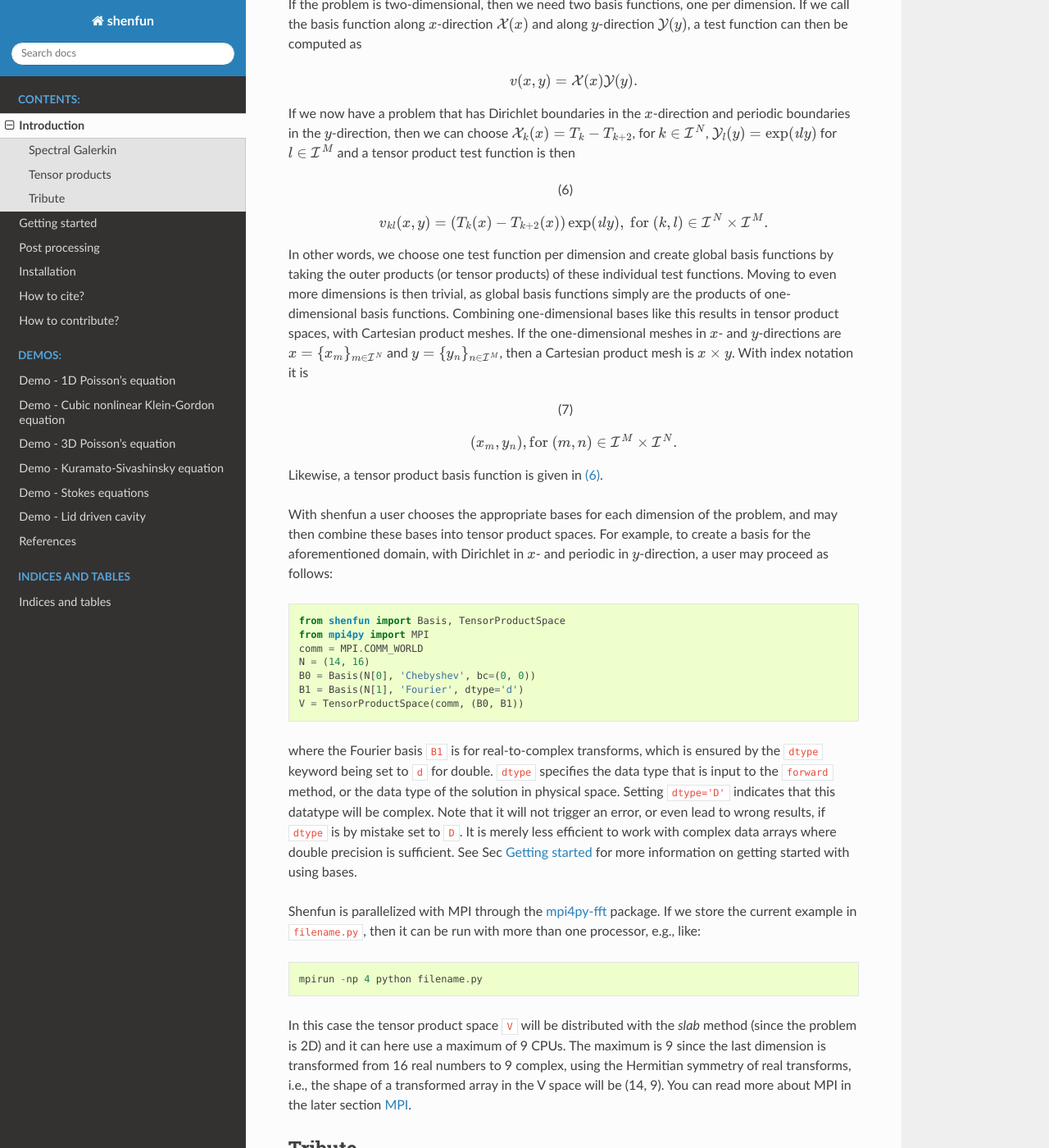
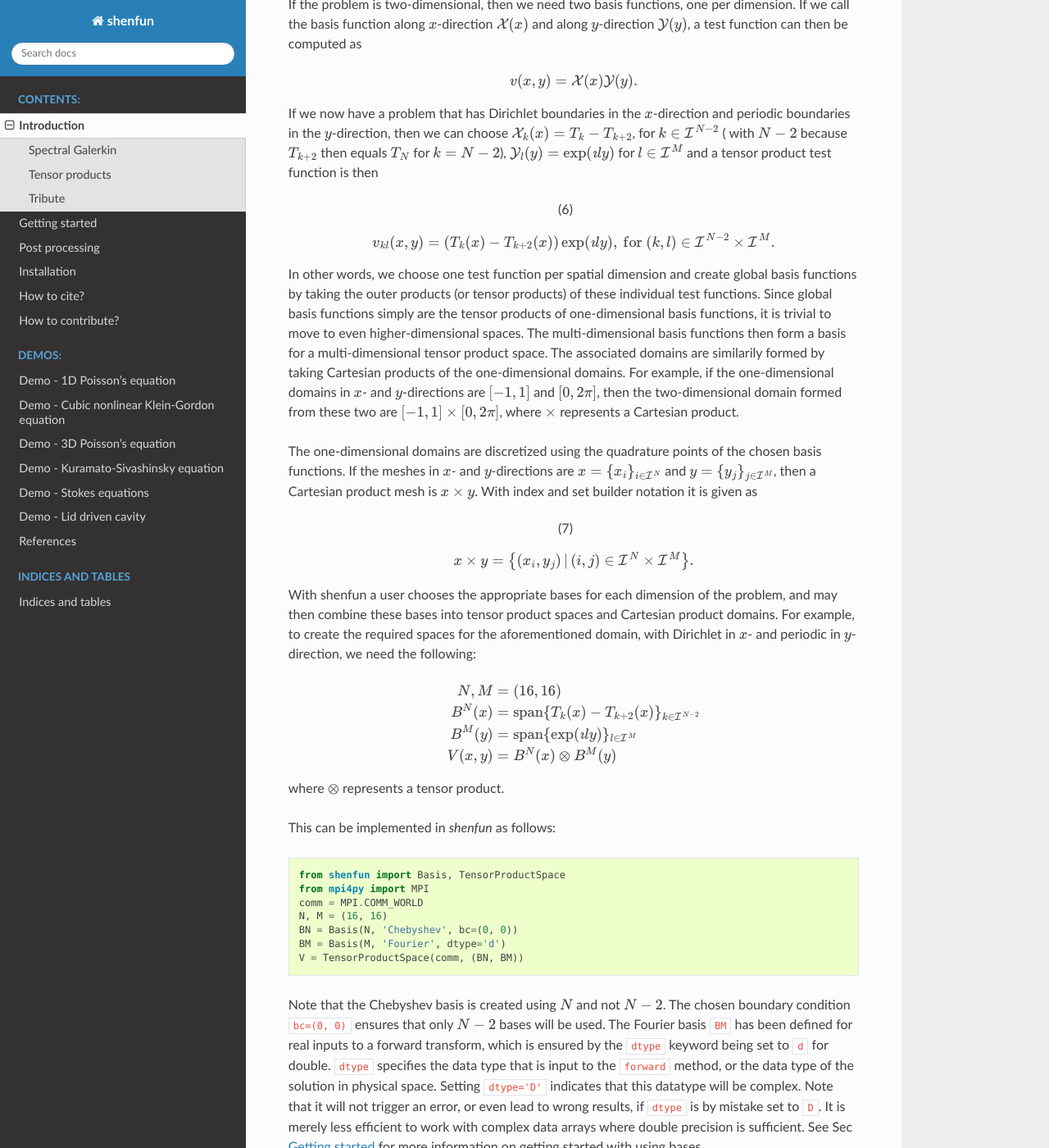
Before and after one commit to spectralDNS/shenfun, a Sphinx documentation site: the page built from docs/source/introduction.rst, in a window 1280 px wide and 1400 px high, scrolled down 2261 px. Shown: the whole window at 82% size. Built offline with Sphinx 7.4.7 and the Read the Docs theme 2.0.0, drawn with Linux system fonts in a browser that asks for light colours; formulas are drawn with MathJax 3; some of the changed text lies outside the part shown.

Commit message:
Working on documentation

```diff
--- a/docs/source/introduction.rst
+++ b/docs/source/introduction.rst
@@ -51,7 +51,8 @@ With the WRM we now force this residual to zero in an average sense using
     \left(R_N, v \right)_w := \int_{\Omega} R_N(\boldsymbol{x}) \, \overline{v}(\boldsymbol{x}) \, w(\boldsymbol{x}) d\boldsymbol{x} = 0,
 
 where :math:`\overline{v}` is the complex conjugate of :math:`v`. If we
-now choose the test functions from the basis :math:`v \in V_N=span\{\phi_k\}_{k\in \mathcal{I}^N}`,
+now choose the test functions from the same space as the trial functions,
+i.e., :math:`V_N=span\{\phi_k\}_{k\in \mathcal{I}^N}`,
 then the WRM becomes the Galerkin method, and we get :math:`N` equations for
 :math:`N` unknowns :math:`\{\hat{u}_k\}_{k\in \mathcal{I}^N}`
 
@@ -68,9 +69,9 @@ Note that this is a regular linear system of algebra equations
 
 where the matrix :math:`A \in \mathbb{R}^{N \times N}`.
 
-The choice of basis for :math:`v(\boldsymbol{x})` is highly central to the method.
+The choice of basis functions :math:`v(\boldsymbol{x})` is highly central to the method.
 For the Galerkin method to be *spectral*, the basis is usually chosen as linear
-combinations of Chebyshev, Legendre, Laguerre, Hermite or trigonometric functions.
+combinations of Chebyshev, Legendre, Laguerre, Hermite, Jacobi or trigonometric functions.
 In one spatial dimension typical choices for :math:`\phi_k` are
 
 .. math::
@@ -122,48 +123,68 @@ computed as
 
 If we now have a problem that has Dirichlet boundaries in the :math:`x`-direction
 and periodic boundaries in the :math:`y`-direction, then we can choose
-:math:`\mathcal{X}_k(x) = T_k-T_{k+2}`, for :math:`k \in \mathcal{I}^N`,
+:math:`\mathcal{X}_k(x) = T_k-T_{k+2}`, for :math:`k \in \mathcal{I}^{N-2}` (
+with :math:`N-2` because :math:`T_{k+2}` then equals :math:`T_{N}` for :math:`k=N-2`),
 :math:`\mathcal{Y}_l(y) = \exp(\imath l y)` for :math:`l \in \mathcal{I}^M`
 and a tensor product test function is then
 
 .. math::
    :label: eq:v2D
 
-   v_{kl}(x, y) = (T_k(x) - T_{k+2}(x)) \exp(\imath l y), \text{ for } (k, l) \in \mathcal{I}^N \times \mathcal{I}^M.
+   v_{kl}(x, y) = (T_k(x) - T_{k+2}(x)) \exp(\imath l y), \text{ for } (k, l) \in \mathcal{I}^{N-2} \times \mathcal{I}^M.
 
-In other words, we choose one test function per dimension and create
+In other words, we choose one test function per spatial dimension and create
 global basis functions by taking the outer products (or tensor products) of these individual
-test functions. Moving to even more dimensions is then trivial, as
-global basis functions simply are the products of one-dimensional basis
-functions. Combining one-dimensional bases like this results in
-tensor product spaces, with Cartesian product meshes. If the one-dimensional
-meshes in :math:`x`- and :math:`y`-directions are :math:`x = \{x_m\}_{m\in \mathcal{I}^N}`
-and :math:`y = \{y_n\}_{n\in \mathcal{I}^M}`, then a Cartesian product mesh
-is :math:`x \times y`. With index notation it is
+test functions. Since global basis functions simply are the tensor products of
+one-dimensional basis functions, it is trivial to move to even higher-dimensional spaces.
+The multi-dimensional basis functions then form a basis for a multi-dimensional
+tensor product space. The associated domains are similarily formed by taking
+Cartesian products of the one-dimensional domains. For example, if the one-dimensional
+domains in :math:`x`- and :math:`y`-directions are :math:`[-1, 1]` and :math:`[0, 2\pi]`, then
+the two-dimensional domain formed from these two are :math:`[-1, 1] \times [0, 2\pi]`,
+where :math:`\times` represents a Cartesian product.
+
+The one-dimensional domains are discretized using the quadrature points of the
+chosen basis functions. If the meshes in :math:`x`- and :math:`y`-directions are
+:math:`x = \{x_i\}_{i\in \mathcal{I}^N}` and :math:`y = \{y_j\}_{j\in \mathcal{I}^M}`,
+then a Cartesian product mesh is :math:`x \times y`. With index and set builder
+notation it is given as
 
 .. math::
     :label: eq:tensormesh
 
-    (x_m, y_n), \text{for } (m, n) \in \mathcal{I}^M \times \mathcal{I}^N.
-
-Likewise, a tensor product basis function is given in :eq:`eq:v2D`.
+    x \times y = \left\{(x_i, y_j) \,|\, (i, j) \in \mathcal{I}^N \times \mathcal{I}^M\right\}.
 
 With shenfun a user chooses the appropriate bases for each dimension of the
-problem, and may then combine these bases into tensor product spaces. For
-example, to create a basis for the aforementioned domain, with Dirichlet in
-:math:`x`- and periodic in :math:`y`-direction, a user may proceed
-as follows::
+problem, and may then combine these bases into tensor product spaces and Cartesian
+product domains. For
+example, to create the required spaces for the aforementioned domain, with Dirichlet in
+:math:`x`- and periodic in :math:`y`-direction, we need the following:
+
+.. math::
+
+    N, M &= (16, 16) \\
+    B^N(x) &= \text{span}\{T_k(x)-T_{k+2}(x)\}_{k\in \mathcal{I}^{N-2}} \\
+    B^M(y) &= \text{span}\{\exp(\imath l y)\}_{l\in \mathcal{I}^M} \\
+    V(x, y) &= B^N(x) \otimes B^M(y)
+
+where :math:`\otimes` represents a tensor product.
+
+This can be implemented in `shenfun` as follows::
 
     from shenfun import Basis, TensorProductSpace
     from mpi4py import MPI
     comm = MPI.COMM_WORLD
-    N = (14, 16)
-    B0 = Basis(N[0], 'Chebyshev', bc=(0, 0))
-    B1 = Basis(N[1], 'Fourier', dtype='d')
-    V = TensorProductSpace(comm, (B0, B1))
+    N, M = (16, 16)
+    BN = Basis(N, 'Chebyshev', bc=(0, 0))
+    BM = Basis(M, 'Fourier', dtype='d')
+    V = TensorProductSpace(comm, (BN, BM))
 
-where the Fourier basis ``B1`` is for real-to-complex transforms, which is
-ensured by the ``dtype`` keyword being set to ``d`` for double. ``dtype``
+Note that the Chebyshev basis is created using :math:`N` and not :math:`N-2`. The
+chosen boundary condition ``bc=(0, 0)`` ensures that only :math:`N-2` bases will be used.
+The Fourier basis ``BM`` has been defined for real inputs to a
+forward transform, which is ensured by the ``dtype`` keyword being set to ``d``
+for double. ``dtype``
 specifies the data type that is input to the ``forward`` method, or the
 data type of the solution in physical space. Setting
 ``dtype='D'`` indicates that this datatype will be complex. Note that it
```
Also changed, not shown: docs/source/gettingstarted.rst (+5 -4 lines), 10 other files.
